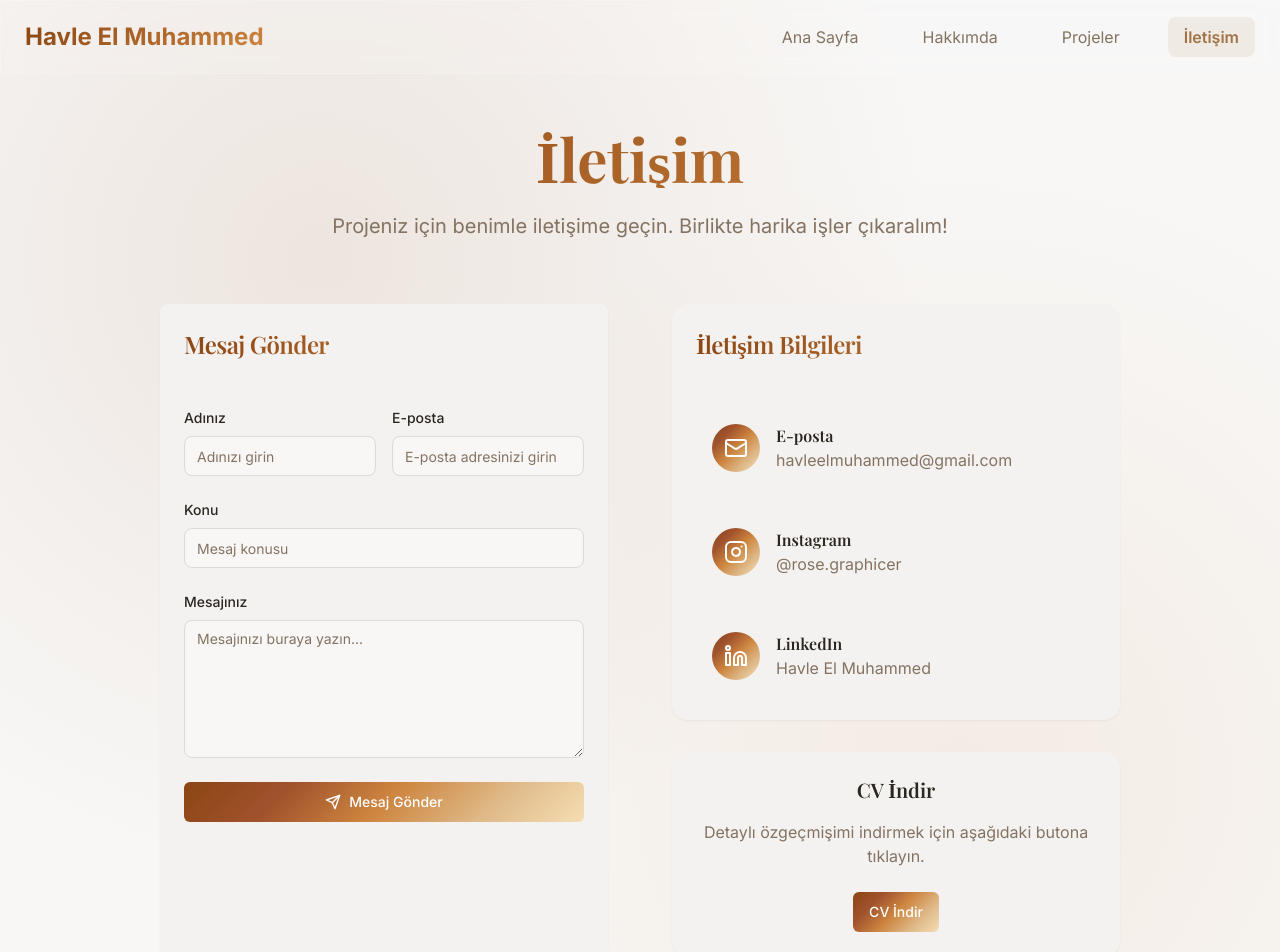
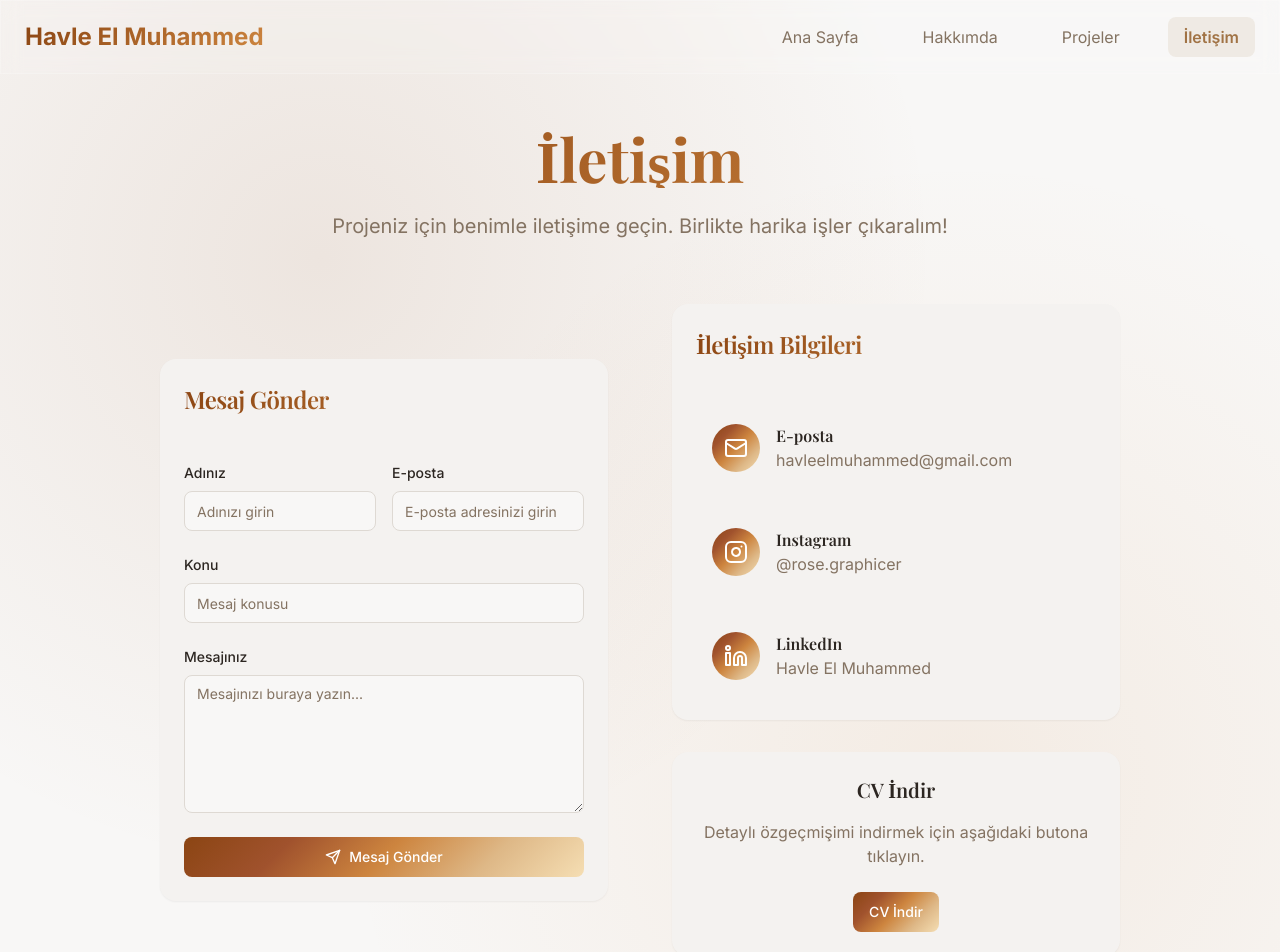
Before and after one commit to HuzeyfeEM/havle-portfolio, a React (Vite) app: page /iletisim in a window 1280 px wide. Shown: the top 952 px of the page. Built offline with nearby package versions, Linux system fonts and the light colour scheme.

Commit message:
Duzenleme

```diff
--- a/src/pages/ContactPage.jsx
+++ b/src/pages/ContactPage.jsx
@@ -120,13 +120,14 @@ const ContactPage = () => {
           </motion.div>
 
           <div className="grid lg:grid-cols-2 gap-8 sm:gap-12 min-w-0">
+            {/* Form */}
             <motion.div
               initial={{ opacity: 0, x: -50 }}
               animate={{ opacity: 1, x: 0 }}
               transition={{ duration: 0.8, delay: 0.2 }}
-              className="flex justify-center"
+              className="flex justify-center items-center"
             >
-              <Card className="glass-effect border-0 w-full max-w-md">
+              <Card className="glass-effect border-0 w-full max-w-md rounded-2xl mx-auto">
                 <CardHeader>
                   <CardTitle className="text-2xl text-gradient">
                     Mesaj Gönder
@@ -194,7 +195,7 @@ const ContactPage = () => {
                         required
                       />
                     </div>
-                    <Button type="submit" className="w-full gradient-bg text-white">
+                    <Button type="submit" className="w-full gradient-bg text-white rounded-lg">
                       <Send className="h-4 w-4 mr-2" />
                       Mesaj Gönder
                     </Button>
@@ -203,13 +204,14 @@ const ContactPage = () => {
               </Card>
             </motion.div>
 
+            {/* Sağ Kartlar */}
             <motion.div
               initial={{ opacity: 0, x: 50 }}
               animate={{ opacity: 1, x: 0 }}
               transition={{ duration: 0.8, delay: 0.4 }}
-              className="flex flex-col items-center space-y-8"
+              className="flex flex-col items-center justify-center space-y-8"
             >
-              <Card className="glass-effect border-0 w-full max-w-md rounded-2xl">
+              <Card className="glass-effect border-0 w-full max-w-md rounded-2xl mx-auto">
                 <CardHeader>
                   <CardTitle className="text-2xl text-gradient">
                     İletişim Bilgileri
@@ -237,14 +239,14 @@ const ContactPage = () => {
                 </CardContent>
               </Card>
 
-              <Card className="glass-effect border-0 w-full max-w-md rounded-2xl">
+              <Card className="glass-effect border-0 w-full max-w-md rounded-2xl mx-auto">
                 <CardContent className="p-6 text-center">
                   <h3 className="text-xl font-semibold mb-4">CV İndir</h3>
                   <p className="text-muted-foreground mb-6">
                     Detaylı özgeçmişimi indirmek için aşağıdaki butona tıklayın.
                   </p>
                   <Button
-                    className="gradient-bg text-white"
+                    className="gradient-bg text-white rounded-lg"
                     onClick={handleCvDownload}
                   >
                     CV İndir
```
